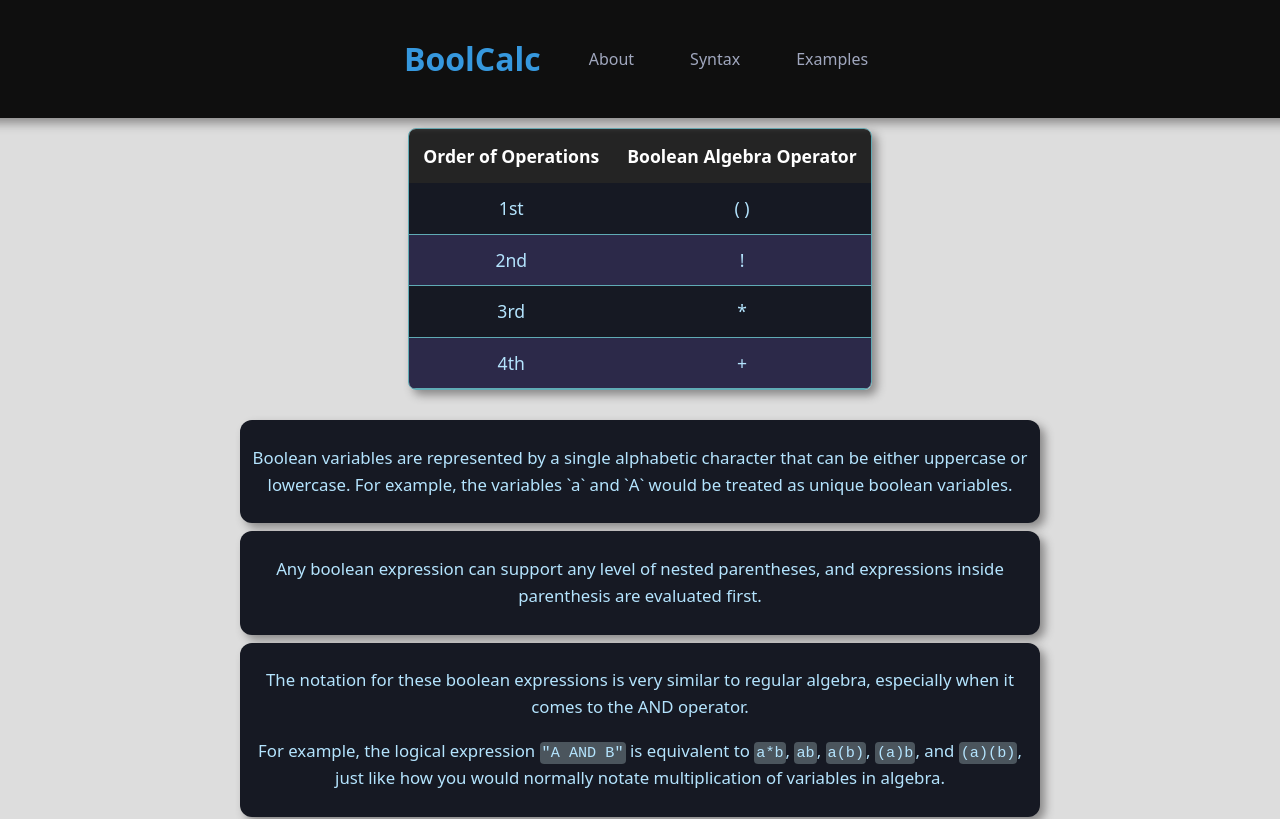
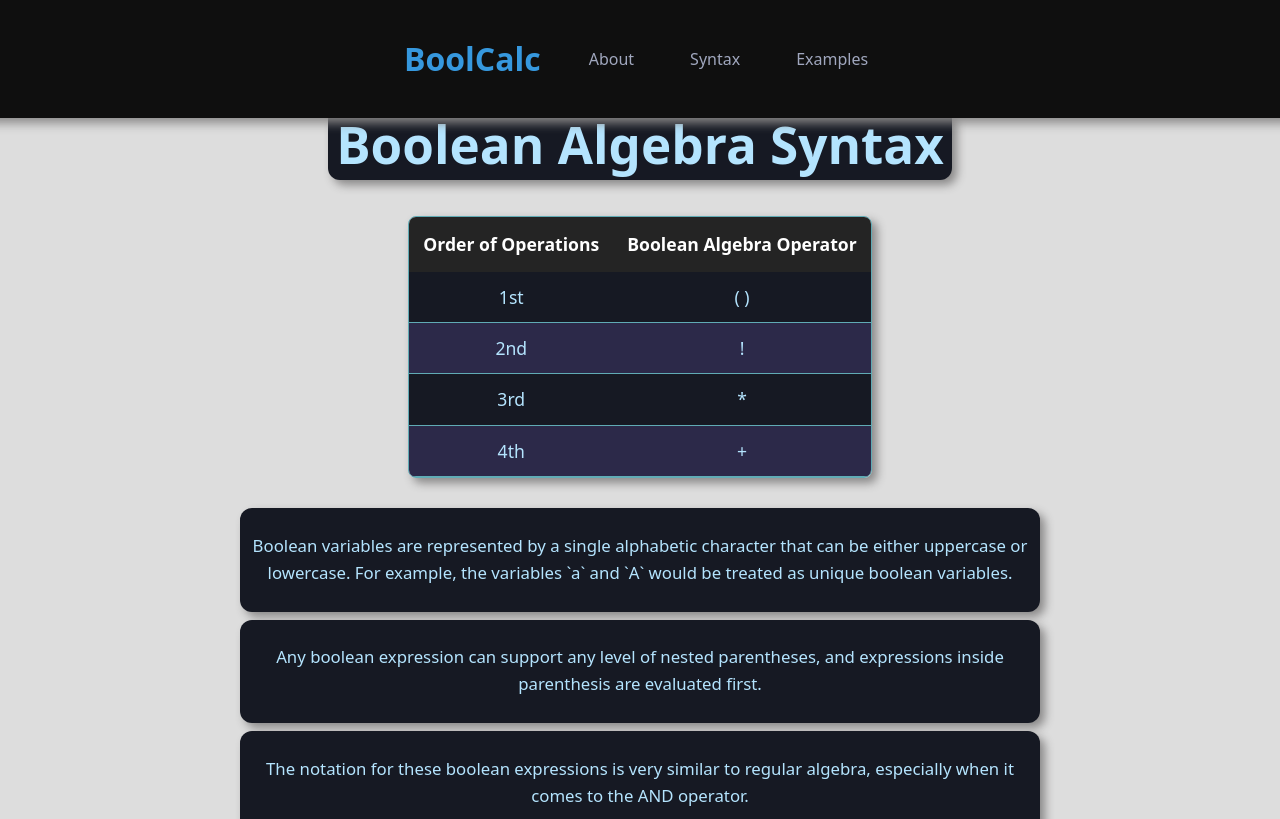
Before and after one commit to linus-319/boolcalc, a React (Vite) app: page /syntax in a window 1280 px wide. Shown: the top 819 px of the page. Built offline with nearby package versions, Linux system fonts and the light colour scheme.

Commit message:
moved headers to page components

```diff
--- a/src/pages/About.tsx
+++ b/src/pages/About.tsx
@@ -3,6 +3,7 @@ import AboutText from "../components/AboutText"
 export default function About() {
     return (
         <div className="parent-div">
+            <h1 className='page-header'>About</h1>
             <AboutText />
         </div>
     )
--- a/src/pages/Examples.tsx
+++ b/src/pages/Examples.tsx
@@ -3,6 +3,7 @@ import ValidExprExamples from "../components/ValidExprExamples"
 export default function Examples() {
     return (
         <div className="parent-div">
+            <h1 className='page-header'>Examples of Valid Syntax</h1>
             <ValidExprExamples />
         </div>
     )
--- a/src/pages/Syntax.tsx
+++ b/src/pages/Syntax.tsx
@@ -3,6 +3,7 @@ import SyntaxRules from "../components/SyntaxRules"
 export default function Syntax() {
   return (
     <div className="parent-div">
+      <h1 className='page-header'>Boolean Algebra Syntax</h1>
       <SyntaxRules />
     </div>
   )
```
